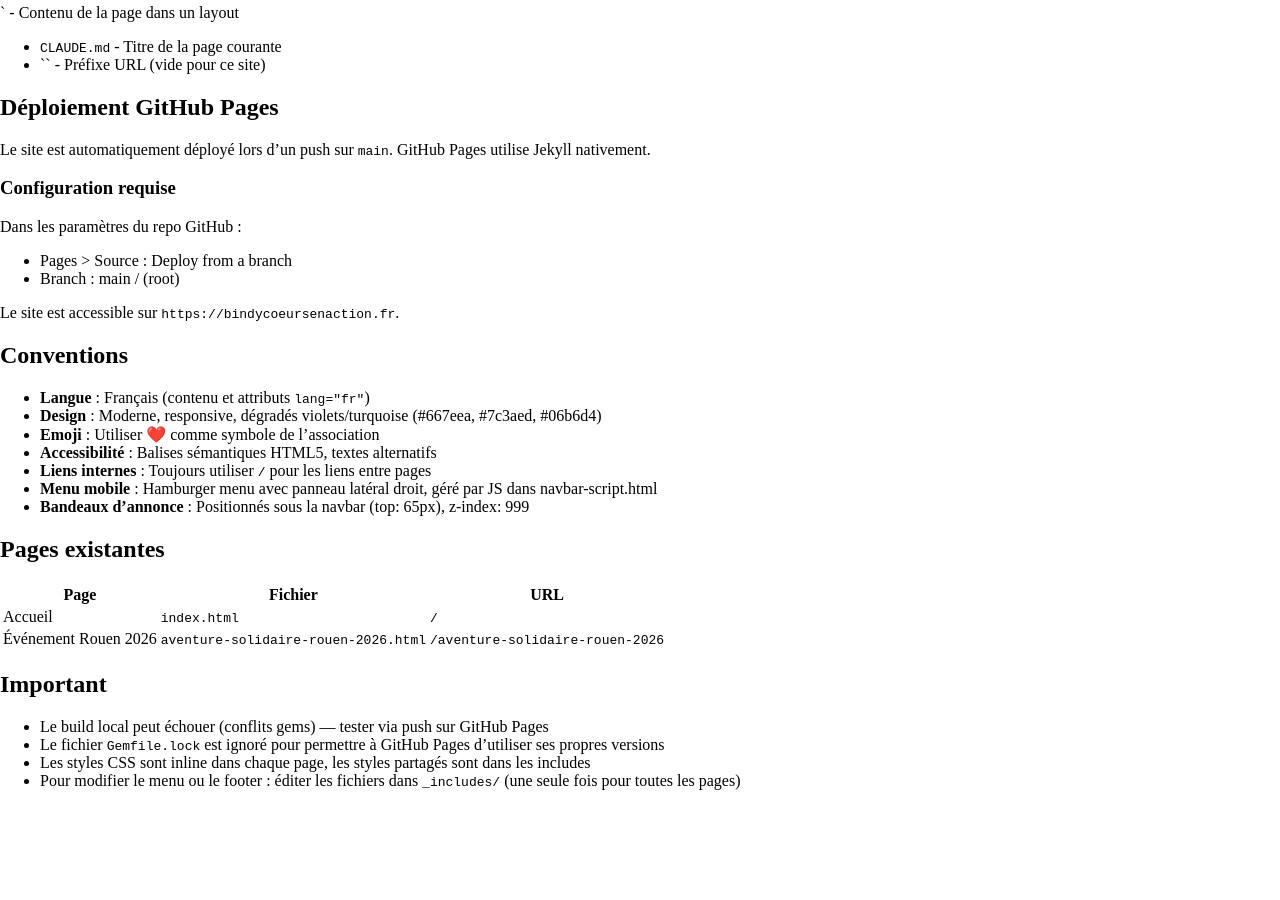
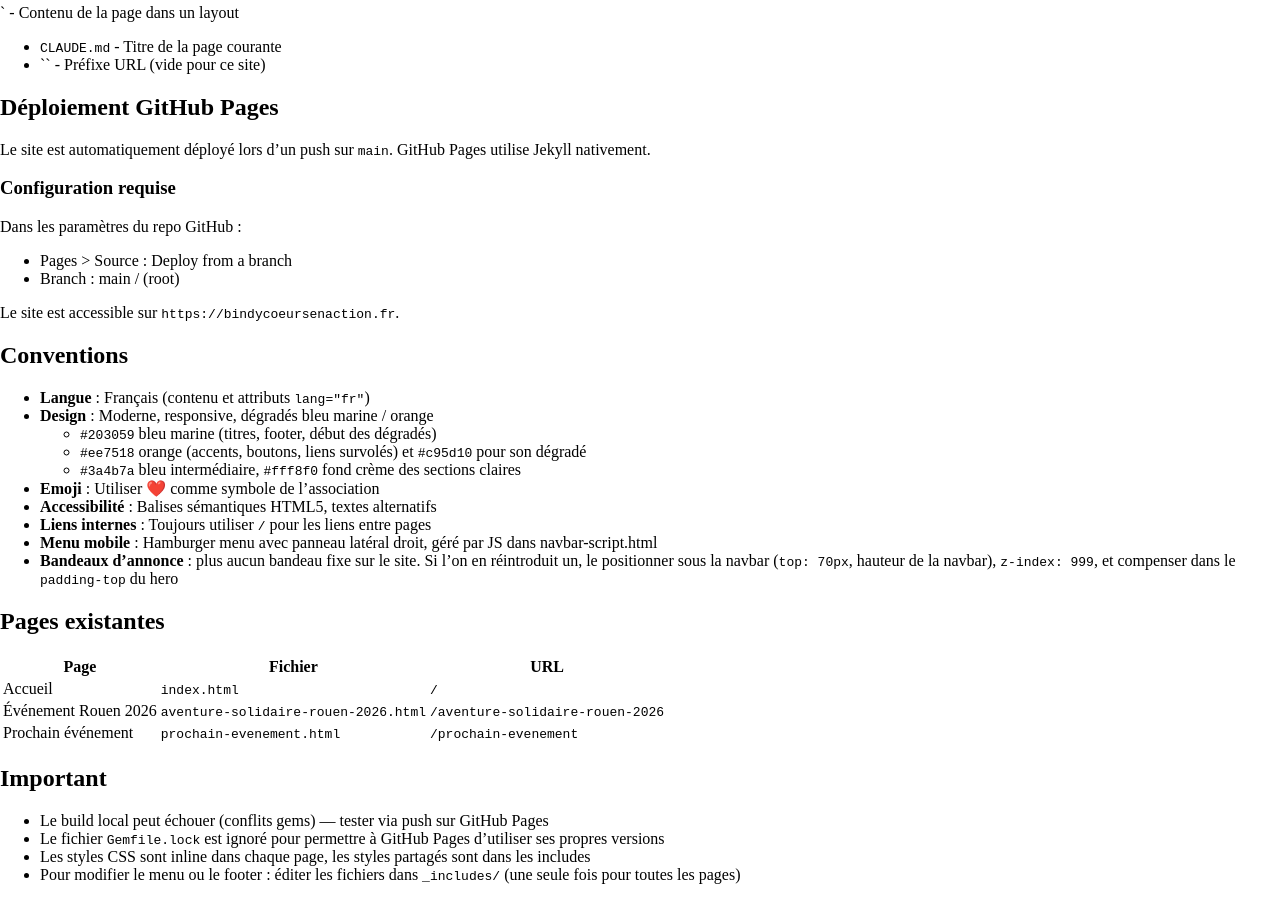
Before and after one commit to Lotto/bindycoeursenaction.fr, a Jekyll site: the page built from CLAUDE.md, in a window 1280 px wide and 900 px high, scrolled down 14812 px. Built offline with Jekyll 4.4.1, drawn with Linux system fonts in a browser that asks for light colours; our own code applies the rules of GitHub Pages for plain Markdown files; before the commit the page ends 15618 px from its top, so only the background shows below that.

Commit message:
CLAUDE.md : aligner la doc sur l'etat reel du site
- Charte : remplace la palette violet/turquoise (#667eea, #7c3aed,
  #06b6d4), qui n'apparait nulle part dans le code, par la palette
  reellement utilisee (bleu marine #203059 / orange #ee7518).
- Bandeaux d'annonce : le site n'en a plus aucun ; la consigne devient
  conditionnelle et corrige top: 65px en top: 70px, qui est la hauteur
  reelle de la navbar.
- Pages existantes : ajoute /prochain-evenement au tableau.

Co-Authored-By: Claude Opus 5 <noreply@anthropic.com>
Claude-Session: https://claude.ai/code/session_01SqvbL3re5FqB9barAXVqPd

```diff
--- a/CLAUDE.md
+++ b/CLAUDE.md
@@ -97,12 +97,17 @@ Le site est accessible sur `https://bindycoeursenaction.fr`.
 ## Conventions
 
 - **Langue** : Français (contenu et attributs `lang="fr"`)
-- **Design** : Moderne, responsive, dégradés violets/turquoise (#667eea, #7c3aed, #06b6d4)
+- **Design** : Moderne, responsive, dégradés bleu marine / orange
+  - `#203059` bleu marine (titres, footer, début des dégradés)
+  - `#ee7518` orange (accents, boutons, liens survolés) et `#c95d10` pour son dégradé
+  - `#3a4b7a` bleu intermédiaire, `#fff8f0` fond crème des sections claires
 - **Emoji** : Utiliser ❤️ comme symbole de l'association
 - **Accessibilité** : Balises sémantiques HTML5, textes alternatifs
 - **Liens internes** : Toujours utiliser `{{ site.baseurl }}/` pour les liens entre pages
 - **Menu mobile** : Hamburger menu avec panneau latéral droit, géré par JS dans navbar-script.html
-- **Bandeaux d'annonce** : Positionnés sous la navbar (top: 65px), z-index: 999
+- **Bandeaux d'annonce** : plus aucun bandeau fixe sur le site. Si l'on en
+  réintroduit un, le positionner sous la navbar (`top: 70px`, hauteur de la
+  navbar), `z-index: 999`, et compenser dans le `padding-top` du hero
 
 ## Pages existantes
 
@@ -110,6 +115,7 @@ Le site est accessible sur `https://bindycoeursenaction.fr`.
 |------|---------|-----|
 | Accueil | `index.html` | `/` |
 | Événement Rouen 2026 | `aventure-solidaire-rouen-2026.html` | `/aventure-solidaire-rouen-2026` |
+| Prochain événement | `prochain-evenement.html` | `/prochain-evenement` |
 
 ## Important
 
```
